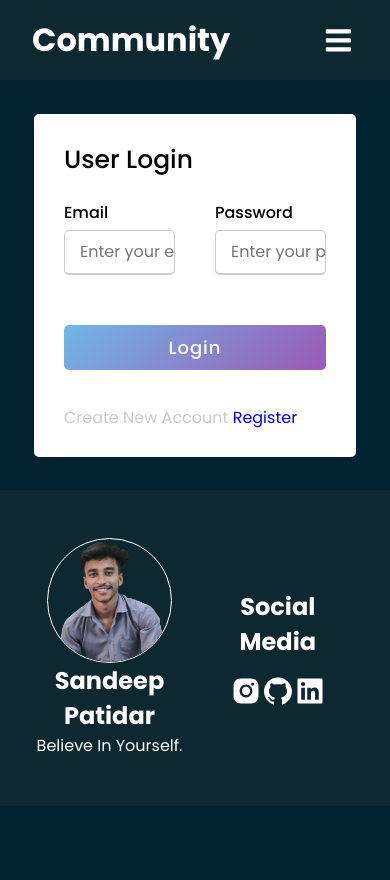
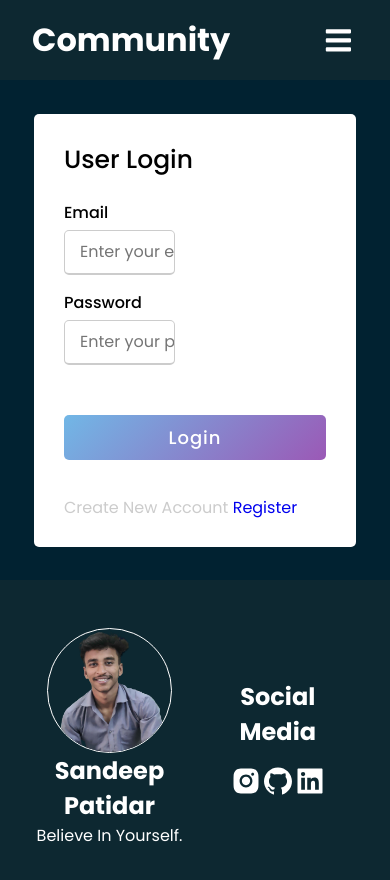
Before and after one commit to Sandyhere007/community, a React (Create React App) app: page /challenge in a window 390 px wide. Shown: the top 880 px of the page. Before the commit the page ends 844 px from the top, so only its background shows below. Built offline with nearby package versions, Linux system fonts and the light colour scheme; no server answers.

Commit message:
Update form.scss

```diff
--- a/src/styles/form.scss
+++ b/src/styles/form.scss
@@ -135,7 +135,7 @@ form .button {
 }
 
 @media(max-width: 459px) {
-  .container .content .category {
+  .container .content form .user-details {
     flex-direction: column;
   }
 }
```
